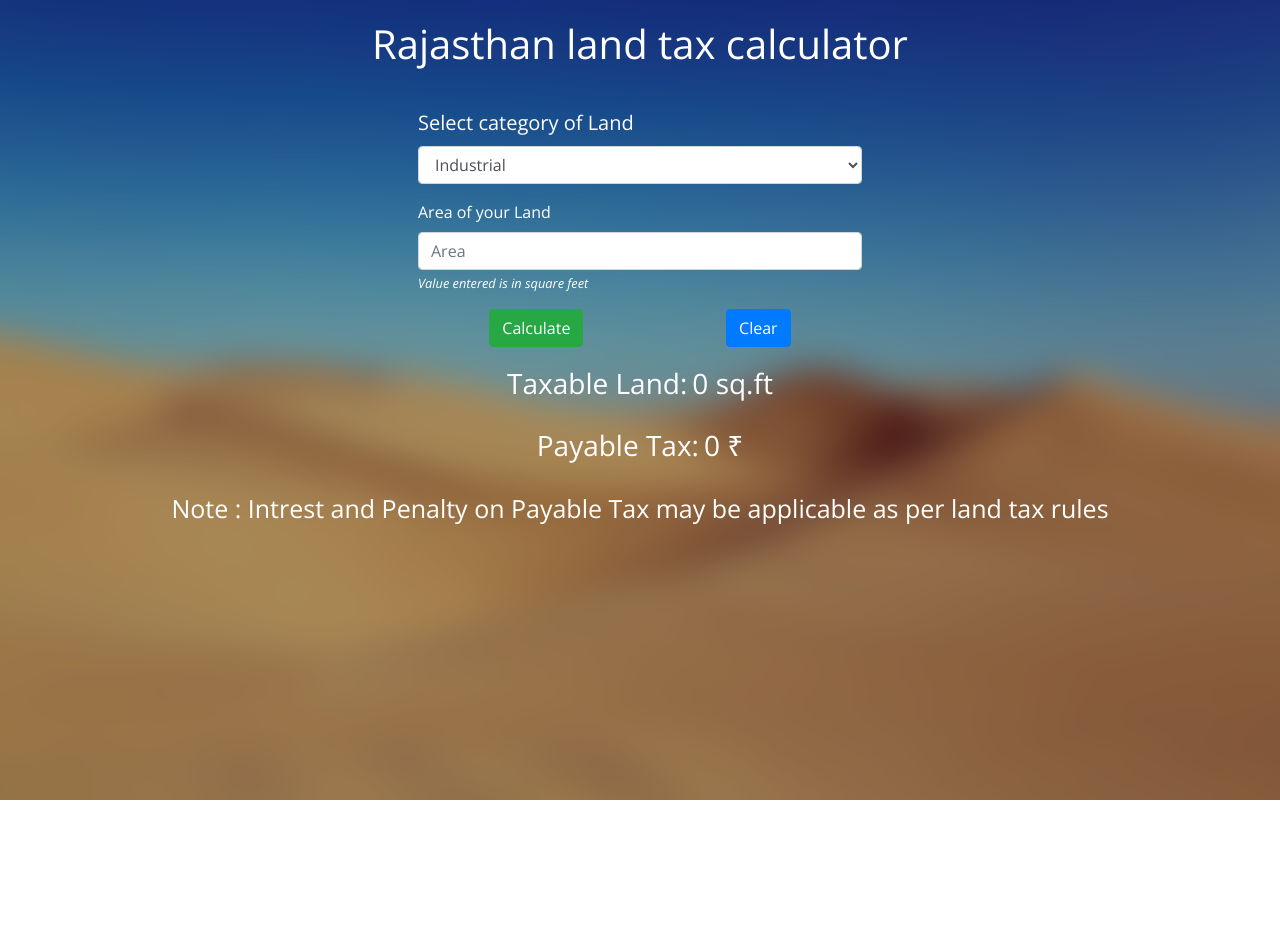
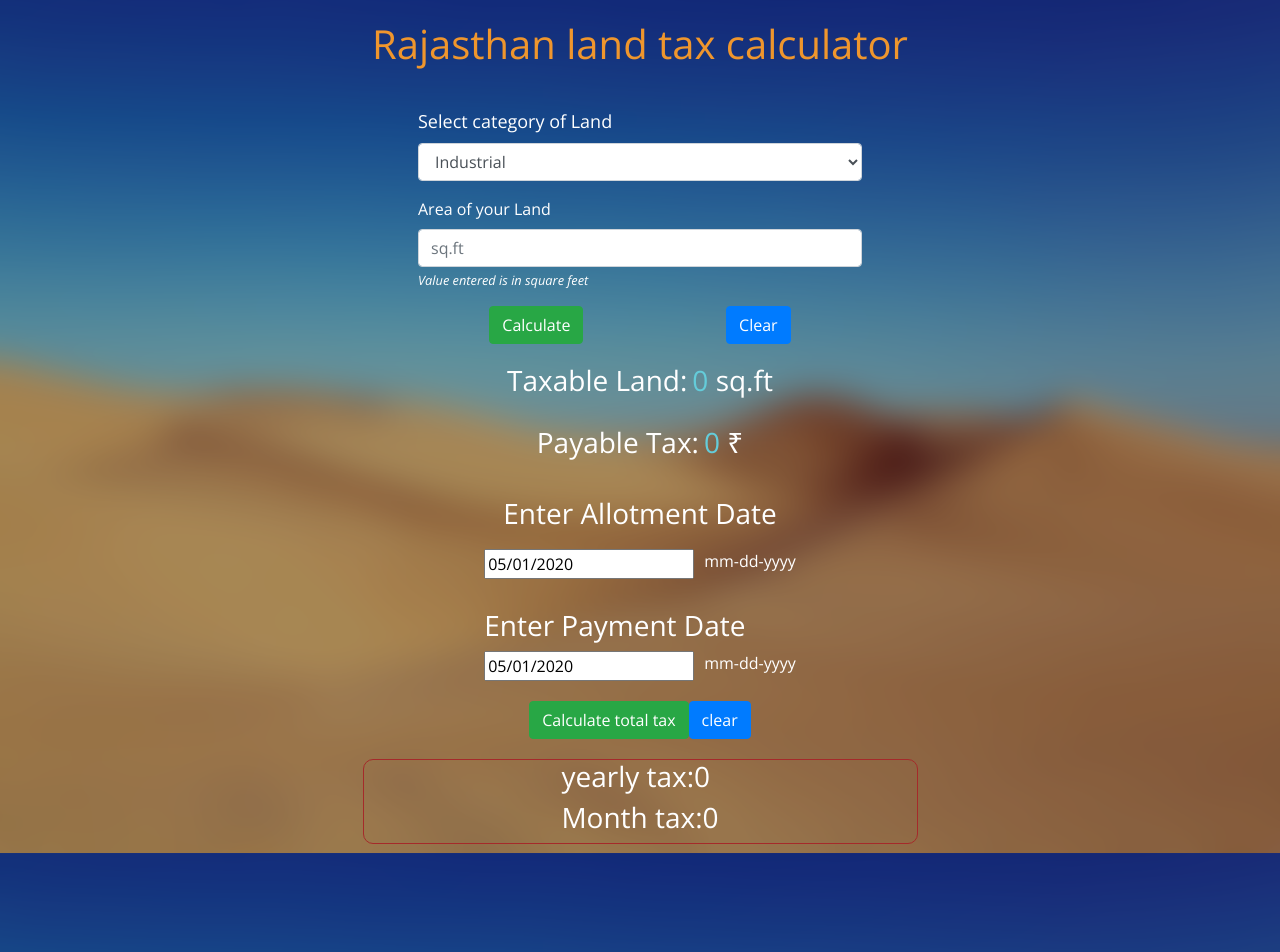
Before and after one commit to Kalphupadhyay/LandTax, a React (Create React App) app: page / in a window 1280 px wide. Shown: the top 952 px of the page. Before the commit the page ends 800 px from the top, so only its background shows below. Built offline with nearby package versions, Linux system fonts and the light colour scheme.

Commit message:
yearly tax added

```diff
--- a/package.json
+++ b/package.json
@@ -10,6 +10,7 @@
     "bootstrap": "^4.4.1",
     "react": "^16.13.1",
     "react-bootstrap": "^1.0.1",
+    "react-datepicker": "^2.14.1",
     "react-dom": "^16.13.1",
     "react-scripts": "3.4.1"
   },
--- /dev/null
+++ b/src/Components/Date.js
@@ -0,0 +1,64 @@
+import React, { useState } from "react";
+import DatePicker from "react-datepicker";
+import "react-datepicker/dist/react-datepicker.css";
+import FinalTax from "./FinalTax";
+import classes from "./styles.module.css";
+
+const DateSelect = (props) => {
+  const [date, setDate] = useState(new Date());
+  const [payDate, setPayDate] = useState(new Date());
+
+  const dateChangeHandler = (date) => {
+    setDate(date);
+  };
+  const payChangeHandler = (date) => {
+    setPayDate(date);
+  };
+
+  const initalAllotmentDate = new Date(1590992147138);
+
+  const allotmentDateCalc = (initalAllotmentDate, date) => {
+    if (date < initalAllotmentDate) {
+      return initalAllotmentDate;
+    } else if (date > initalAllotmentDate) {
+      const lastDay = new Date(date.getFullYear(), date.getMonth() + 2, 0);
+      return lastDay;
+    }
+  };
+  const allotmentDate = allotmentDateCalc(initalAllotmentDate, date);
+
+  const NumberOfDaysCalc = (payDate, allotmentDate) => {
+    if (payDate < allotmentDate) {
+      return 0;
+    } else if (payDate > allotmentDate) {
+      var Difference_In_Time = payDate.getTime() - allotmentDate.getTime();
+      const Days = Difference_In_Time / (1000 * 3600 * 24) - 1;
+      return Days;
+    }
+  };
+  const NumberOfDays = NumberOfDaysCalc(payDate, allotmentDate);
+
+  return (
+    <div>
+      <div className={classes.DateContainer}>
+        <div className={classes.allotContainer}>
+          <h3>Enter Allotment Date</h3>
+          <div className={classes.allot}>
+            <div style={{ marginLeft: 10 }}>mm-dd-yyyy</div>
+            <DatePicker selected={date} onChange={dateChangeHandler} />
+          </div>
+        </div>
+        <div className={classes.payContainer}>
+          <h3>Enter Payment Date </h3>
+          <div className={classes.pay}>
+            <div style={{ marginLeft: 10 }}>mm-dd-yyyy</div>
+            <DatePicker selected={payDate} onChange={payChangeHandler} />
+          </div>
+        </div>
+      </div>
+      <FinalTax days={NumberOfDays} />
+    </div>
+  );
+};
+
+export default DateSelect;
--- /dev/null
+++ b/src/Components/FinalTax.js
@@ -0,0 +1,72 @@
+import React, { useContext, useState } from "react";
+import { LandContext } from "./Land";
+import classes from "./styles.module.css";
+import { Button } from "react-bootstrap";
+const FinalTax = (props) => {
+  const [yeartax, setYeartax] = useState(0);
+  const [monthTax, setMonthTax] = useState(0);
+  const { payableTax } = useContext(LandContext);
+
+  const Numberofdays = props.days;
+  const YearTaxCalc = (PayableTax, Numberofdays) => {
+    const dayIntrest = PayableTax * (12 / 100) * 1;
+    const Final = dayIntrest * (Numberofdays / 365);
+    return Final;
+  };
+  const MonthTaxCalc = (PayableTax, Numberofdays) => {
+    const dayIntrest = PayableTax * (12 / 100) * 1;
+    const Final = dayIntrest * (Numberofdays / 30);
+    return Final;
+  };
+  const MonthTax = MonthTaxCalc(payableTax, Numberofdays).toFixed();
+  const YearTax = YearTaxCalc(payableTax, Numberofdays).toFixed();
+
+  const TaxHandler = (payableTax) => {
+    if (payableTax === 0) {
+      alert("please calculate payable tax first");
+    } else {
+      setYeartax(YearTax);
+      setMonthTax(MonthTax);
+    }
+  };
+  const clearTaxHandler = () => {
+    setYeartax(0);
+    setMonthTax(0);
+  };
+
+  return (
+    <div>
+      <div className={classes.yearTax}>
+        <Button
+          variant="success"
+          className={classes.btn}
+          type="submit"
+          onClick={() => {
+            TaxHandler(payableTax);
+          }}
+        >
+          Calculate total tax
+        </Button>
+        <div>
+          <Button
+            type="clear"
+            className={classes.btn}
+            onClick={clearTaxHandler}
+          >
+            clear
+          </Button>
+        </div>
+      </div>
+      <div className={classes.final}>
+        <div className={classes.box}>
+          <div>
+            <h3>yearly tax:{yeartax}</h3>
+            <h3>Month tax:{monthTax}</h3>
+          </div>
+        </div>
+      </div>
+    </div>
+  );
+};
+
+export default FinalTax;
--- a/src/Components/Land.js
+++ b/src/Components/Land.js
@@ -1,6 +1,9 @@
-import React, { useState } from "react";
+import React, { useState, createContext } from "react";
 import classes from "./styles.module.css";
 import { Form, Button } from "react-bootstrap";
+import Date from "./Date";
+
+export const LandContext = createContext();
 
 const Land = (props) => {
   const minecat = props.minecat;
@@ -44,6 +47,7 @@ const Land = (props) => {
   };
 
   const payableTax = numberWithCommas(Payable(Category, taxableLand, minecat));
+  const finalTax = Payable(Category, taxableLand, minecat);
 
   const CalculateHandler = (event) => {
     if (area === "") {
@@ -64,6 +68,7 @@ const Land = (props) => {
     event.preventDefault();
   };
   return (
+    <LandContext.Provider value={{ payableTax: finalTax }}>
       <div>
         <div className={classes.cat}>
           <Form style={{ width: "40%" }}>
@@ -71,7 +76,7 @@ const Land = (props) => {
               <Form.Label>Area of your Land</Form.Label>
               <Form.Control
                 type="number"
-              placeholder="Area"
+                placeholder="sq.ft"
                 value={area}
                 onChange={inputHandler}
               />
@@ -95,26 +100,23 @@ const Land = (props) => {
             </div>
           </Form>
         </div>
+
         <div className={classes.Tax}>
           <h3>Taxable Land:</h3>
-        <h3 style={{ marginLeft: 5 }}>{taxable} sq.ft</h3>
+          <h3 style={{ marginLeft: 5 }}>
+            <span className={classes.result}>{taxable}</span> sq.ft
+          </h3>
         </div>
         <div className={classes.Tax}>
           <h3>Payable Tax:</h3>
-        <h3 style={{ marginLeft: 5 }}>{Pay} ₹</h3>
+          <h3 style={{ marginLeft: 5 }}>
+            <span className={classes.result}>{Pay}</span> ₹
+          </h3>
         </div>
-      <div
-        style={{
-          display: "flex",
-          justifyContent: "center",
-          marginTop: 20,
-          fontSize: 25,
-        }}
-      >
-        Note : Intrest and Penalty on Payable Tax may be applicable as per land
-        tax rules
+
+        <Date />
       </div>
-    </div>
+    </LandContext.Provider>
   );
 };
 
--- a/src/Components/Picker.js
+++ b/src/Components/Picker.js
@@ -16,9 +16,9 @@ const Picker = () => {
   return (
     <div className={classes.cont}>
       <div className={classes.cat}>
-        <Form style={{ width: "40%" }}>
+        <Form className={classes.mobile}>
           <Form.Group controlId="exampleForm.ControlSelect1">
-            <Form.Label style={{ fontSize: 20 }}>
+            <Form.Label style={{ fontSize: 18, width: "100%" }}>
               Select category of Land
             </Form.Label>
             <Form.Control as="select" value={category} onChange={HandleCat}>
@@ -35,8 +35,8 @@ const Picker = () => {
         }
         className={classes.mine}
       >
-        <Form style={{ width: "40%" }}>
-          <Form.Group controlId="exampleForm.ControlSelect1">
+        <Form className={classes.mobile}>
+          <Form.Group controlId="exampleForm.ControlSelect2">
             <Form.Label>Select category of Land</Form.Label>
             <Form.Control as="select" value={mine} onChange={Handlemine}>
               <option value="">Select class</option>
--- a/src/Components/styles.module.css
+++ b/src/Components/styles.module.css
@@ -18,6 +18,58 @@
   justify-content: center;
   margin-top: 20px;
 }
+.result {
+  color: #64ccda;
+}
+.mobile {
+  width: 40%;
+}
+.DateContainer {
+  display: flex;
+  flex-direction: column;
+  align-items: center;
+  margin-top: 30px;
+}
+.allotContainer {
+  display: flex;
+  flex-direction: column;
+  align-items: center;
+}
+.allot {
+  margin-top: 10px;
+  display: flex;
+  flex-direction: row-reverse;
+}
+.payContainer {
+  margin-top: 30px;
+}
+.pay {
+  display: flex;
+  flex-direction: row-reverse;
+}
+.final {
+  display: flex;
+  justify-content: center;
+
+  margin-top: 20px;
+}
+.box {
+  width: 50%;
+  height: 20%;
+  box-sizing: border-box;
+  border-radius: 10px;
+  border-color: black;
+  display: flex;
+  align-items: center;
+  border: 1px solid brown;
+  justify-content: center;
+  margin-bottom: 200px;
+}
+.yearTax {
+  display: flex;
+  justify-content: center;
+  margin-top: 20px;
+}
 
 @media (max-width: 490px) {
   .buttonContainer {
@@ -26,4 +78,7 @@
   .btn {
     margin-bottom: 10px;
   }
+  .mobile {
+    width: 60%;
+  }
 }
--- a/src/index.css
+++ b/src/index.css
@@ -12,6 +12,8 @@ body {
 }
 .title {
   text-align: center;
+  color: #ef962d;
+  font-weight: 400;
 }
 input::-webkit-outer-spin-button,
 input::-webkit-inner-spin-button {
```
Also changed, not shown: 1 other file (tests, documents, lock files or other folders). Lines whose indentation alone changed are shown as unchanged.
